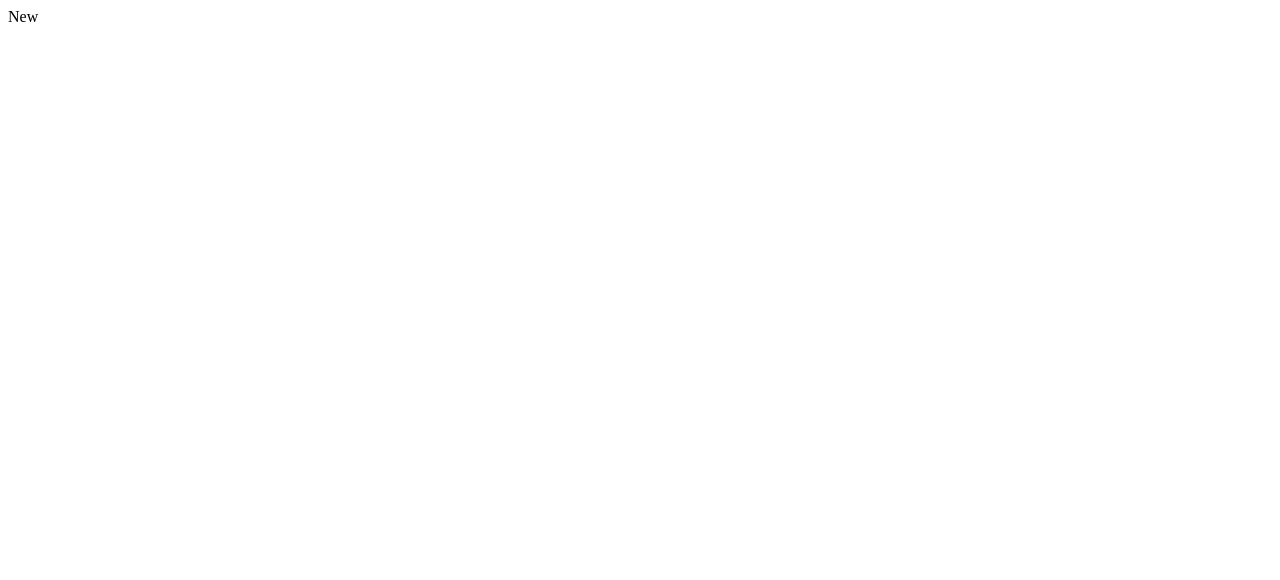
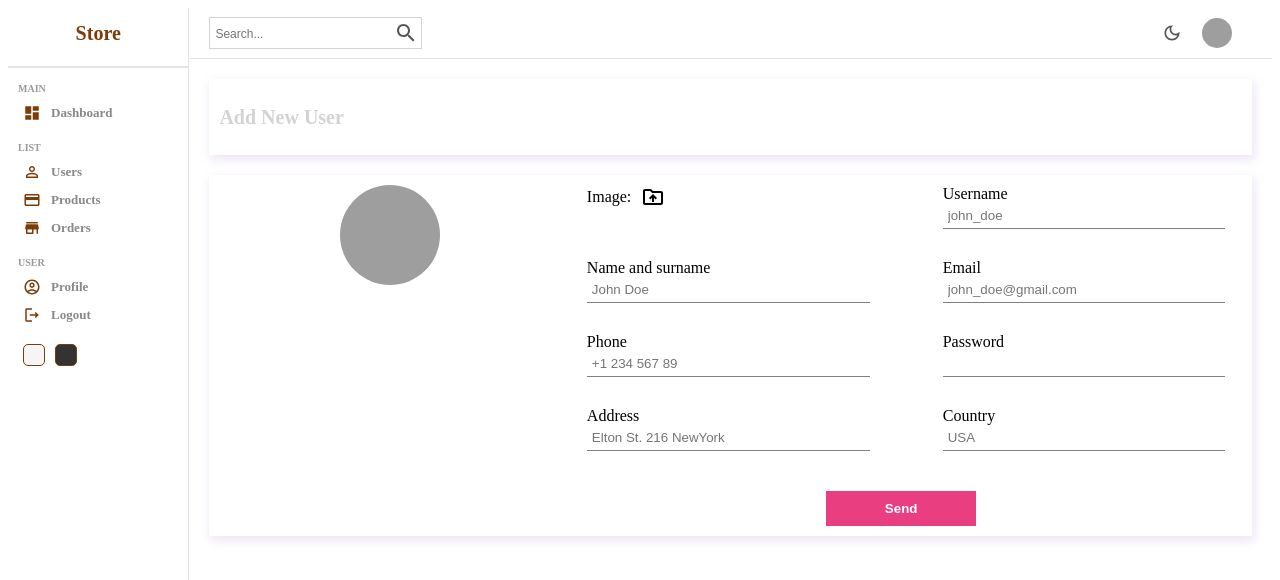
Before and after one commit to Aziza20/admin-ui, a React (Vite) app: page /users/new in a window 1280 px wide. Shown: the top 580 px of the page. Built offline with nearby package versions, Linux system fonts and the light colour scheme; grey boxes are pictures that could not be loaded.

Commit message:
first commit

```diff
--- a/src/App.jsx
+++ b/src/App.jsx
@@ -5,6 +5,7 @@
 import Single from "./pages/single/Single";
 import New from "./pages/new/New";
 import { BrowserRouter, Routes, Route } from "react-router-dom";
+import { productInputs, userInputs } from "./formsource";
 
 function App() {
   return (
@@ -17,7 +18,14 @@
             <Route path="users">
               <Route index element={<List />}></Route>
               <Route path=":userId" element={<Single />}></Route>
-              <Route path="new" element={<New />}></Route>
+              <Route
+                 path="new"
+                 element={<New inputs={userInputs} title="Add New User"/>}
+               />
+               </Route>
+               <Route path="products">
+                <Route index element={<List />}></Route>
+              <Route path="new" element={<New  inputs={productInputs} title="Add New Product"/>}></Route>
             </Route>
           </Route>
         </Routes>
--- /dev/null
+++ b/src/formsource.jsx
@@ -0,0 +1,76 @@
+export const userInputs = [
+    {
+      id: 1,
+      label: "Username",
+      type: "text",
+      placeholder: "john_doe",
+    },
+    {
+      id: 2,
+      label: "Name and surname",
+      type: "text",
+      placeholder: "John Doe",
+    },
+    {
+      id: 3,
+      label: "Email",
+      type: "mail",
+      placeholder: "john_doe@gmail.com",
+    },
+    {
+      id: 4,
+      label: "Phone",
+      type: "text",
+      placeholder: "+1 234 567 89",
+    },
+    {
+      id: 5,
+      label: "Password",
+      type: "password",
+    },
+    {
+      id: 6,
+      label: "Address",
+      type: "text",
+      placeholder: "Elton St. 216 NewYork",
+    },
+    {
+      id: 7,
+      label: "Country",
+      type: "text",
+      placeholder: "USA",
+    },
+  ];
+
+  export const productInputs = [
+    {
+      id: 1,
+      label: "Title",
+      type: "text",
+      placeholder: "Apple Macbook Pro",
+    },
+    {
+      id: 2,
+      label: "Description",
+      type: "text",
+      placeholder: "Description",
+    },
+    {
+      id: 3,
+      label: "Category",
+      type: "text",
+      placeholder: "Computers",
+    },
+    {
+      id: 4,
+      label: "Price",
+      type: "text",
+      placeholder: "100",
+    },
+    {
+      id: 5,
+      label: "Stock",
+      type: "text",
+      placeholder: "in stock",
+    },
+  ];
--- a/src/pages/new/New.jsx
+++ b/src/pages/new/New.jsx
@@ -1,7 +1,60 @@
 import "./new.scss";
+import Sidebar from "../../components/sidebar/Sidebar";
+import Navbar from "../../components/navbar/Navbar";
+import DriveFolderUploadOutlinedIcon from "@mui/icons-material/DriveFolderUploadOutlined";
+import { useState } from "react";
 
-const New = () => {
-    return  <div>New</div>;
+const New = ({ inputs, title }) => {
+	const [file, setFile] = useState("");
+
+  return (
+    <div className="new">
+      <Sidebar />
+      <div className="newContainer">
+        <Navbar />
+        <div className="top">
+          <h2>{title}</h2>
+        </div>
+        <div className="bottom">
+        <div className="left">
+          <img
+            src={
+              file
+                ? URL.createObjectURL(file)
+                : "https://icon-library.com/images/no-image-icon/no-image-icon-0.jpg"
+            }
+            alt=""
+          />
+        </div>
+
+        <div className="right">
+          <form>
+            <div className="formInput">
+              <label htmlFor="file">
+                Image: <DriveFolderUploadOutlinedIcon className="icon" />
+              </label>
+              <input
+                type="file"
+                id="file"
+                onChange={(e) => setFile(e.target.files[0])}
+                style={{ display: "none" }}
+              />
+            </div>
+
+            {inputs.map((input) => (
+              <div className="formInput" key={input.id}>
+                <label>{input.label}</label>
+                <input type={input.type} placeholder={input.placeholder} />
+              </div>
+            ))}
+            <button>Send</button>
+          </form>
+        </div>
+
+        </div>
+      </div>
+    </div>
+  );
 };
 
 export default New;
--- a/src/pages/new/new.scss
+++ b/src/pages/new/new.scss
@@ -0,0 +1,77 @@
+.new {
+    width: 100%;
+    display: flex;
+
+    .newContainer {
+      flex: 6;
+
+      .top,
+      .bottom {
+        -webkit-box-shadow: 2px 4px 10px 1px rgba(0, 0, 0, 0.47);
+        box-shadow: 2px 4px 10px 1px #ede6f5;
+        padding: 10px;
+        margin: 20px;
+        display: flex;
+
+        h2 {
+          color: lightgray;
+          font-size: 20px;
+        }
+
+        .left {
+          flex: 1;
+          text-align: center;
+
+          img {
+            width: 100px;
+            height: 100px;
+            border-radius: 50%;
+            object-fit: cover;
+          }
+        }
+
+        .right {
+          flex: 2;
+
+          form {
+            display: flex;
+            flex-wrap: wrap;
+            gap: 30px;
+            justify-content: space-around;
+
+            .formInput {
+              width: 40%;
+
+              label {
+                display: flex;
+                align-items: center;
+                gap: 10px;
+
+                .icon {
+                  cursor: pointer;
+                }
+              }
+
+              input {
+                width: 100%;
+                padding: 5px;
+                border: none;
+                border-bottom: 1px solid gray;
+              }
+            }
+
+            button {
+              width: 150px;
+              padding: 10px;
+              border: none;
+              background-color: rgb(233, 63, 128);
+              color: white;
+              font-weight: bold;
+              cursor: pointer;
+              margin-top: 10px;
+            }
+          }
+        }
+      }
+    }
+  }
```
